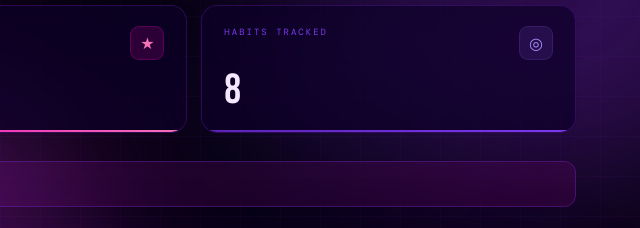
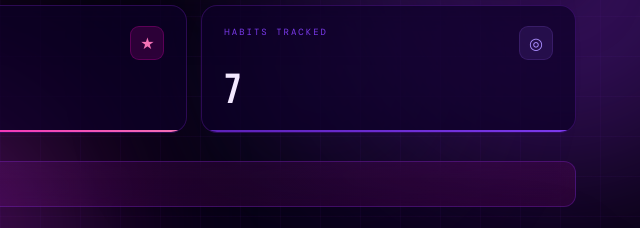
Before and after one commit to amxr017/amxr017.github.io, a plain HTML site: page index.html in a window 1280 px wide. Shown: the part 504-732 px from the top of the page, 640-1280 px from the left. Drawn offline with nearby package versions, Linux system fonts and the light colour scheme; a web font is replaced by a local one.

Commit message:
Update index.html

```diff
--- a/index.html
+++ b/index.html
@@ -722,7 +722,7 @@ input[type=checkbox].nt-cb:active { transform: scale(0.95); }
         <div class="stat-label">Habits Tracked</div>
         <div class="stat-icon indigo">◎</div>
       </div>
-      <div class="stat-value" id="stat-count">8</div>
+      <div class="stat-value" id="stat-count">7</div>
     </div>
   </section>
 
```
